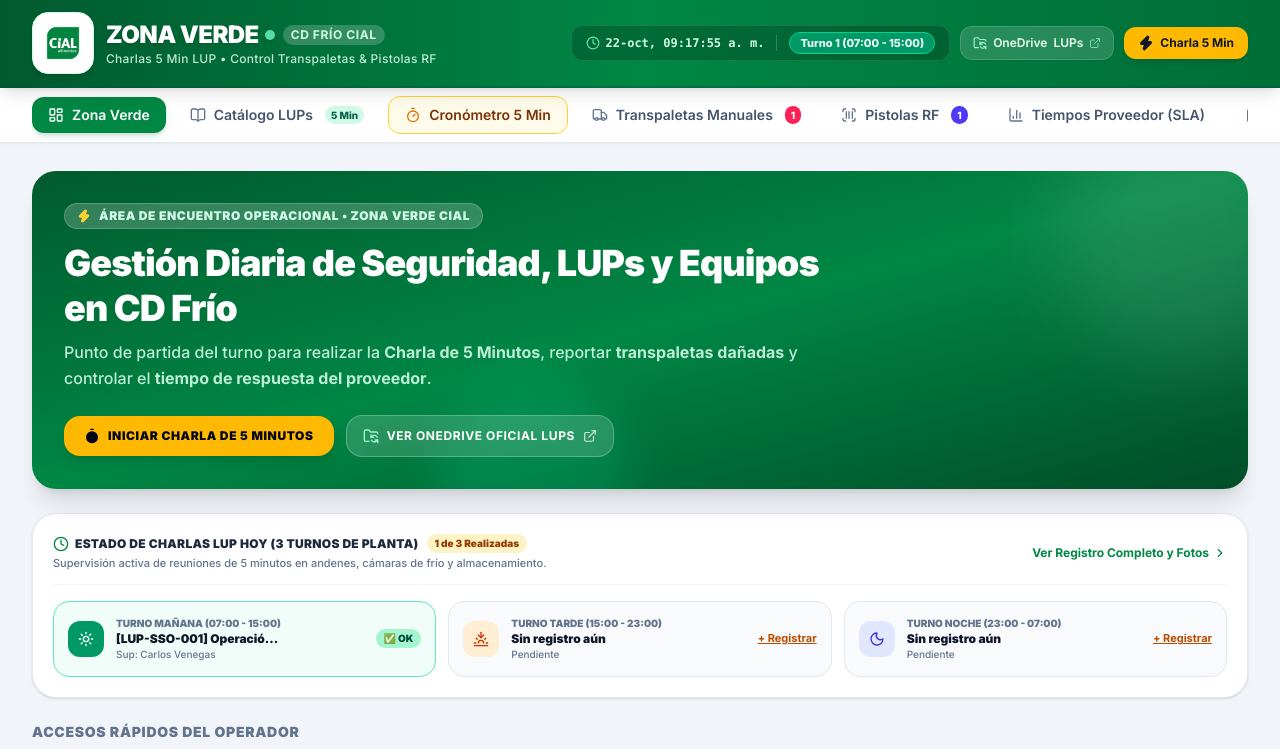
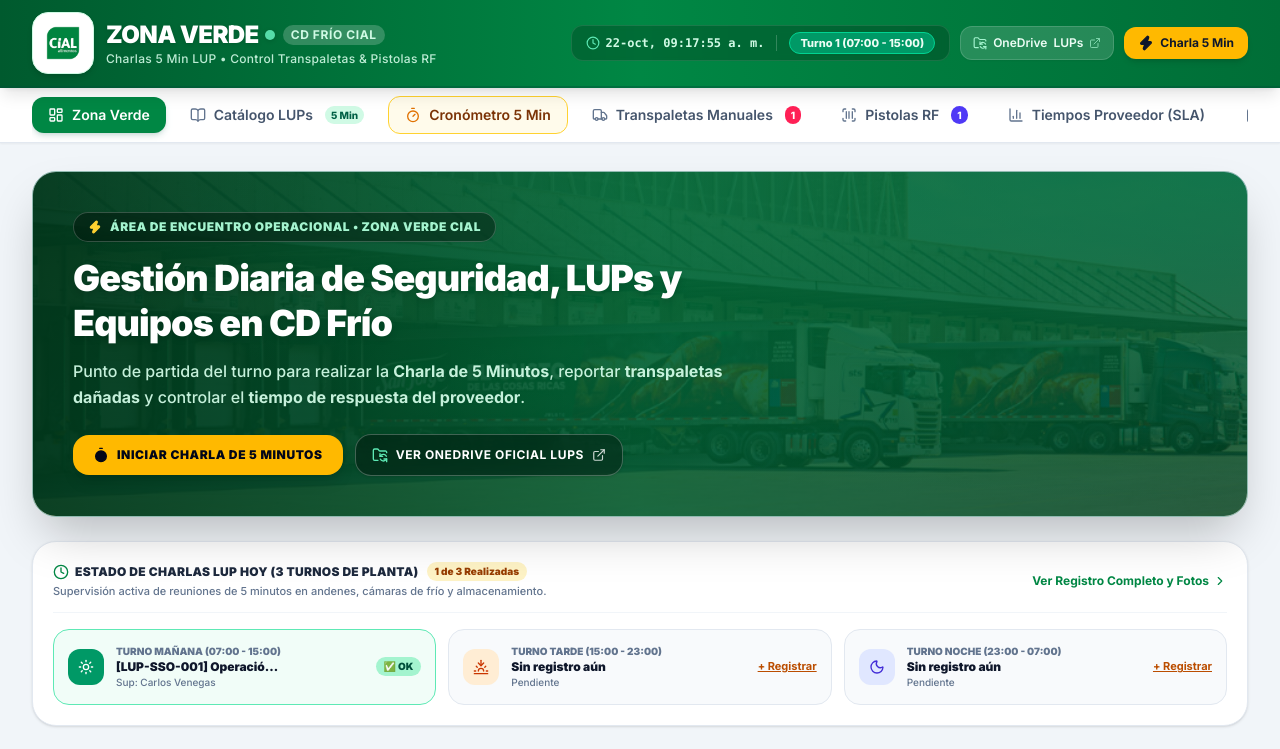
Before and after one commit to Reinvik/nexus-zona-verde, a React (Vite) app: page / in a window 1280 px wide. Shown: the top 749 px of the page. Built offline with nearby package versions, Linux system fonts and the light colour scheme.

Commit message:
feat: add blended CIAL CD background image to hero banners with green gradient overlay

```diff
--- a/src/components/Dashboard.tsx
+++ b/src/components/Dashboard.tsx
@@ -23,6 +23,7 @@
 import { LupItem, CharlaSession, PalletJackReport, RfScannerReport, MainTab } from '../types';
 import { ARIEL_ONEDRIVE_URL } from '../data/seedData';
 import { calculateElapsedHours, formatDurationHuman, getSlaHealth } from '../services/storage';
+import cdCialBg from '../assets/cd-cial-bg.png';
 
 interface DashboardProps {
   lups: LupItem[];
@@ -66,31 +67,40 @@
   return (
     <div className="space-y-6 pb-12">
 
-      {/* Zona Verde Hero Banner */}
-      <div className="bg-gradient-to-br from-[#005a2e] via-[#008744] to-[#004d27] rounded-3xl p-6 sm:p-8 text-white shadow-xl relative overflow-hidden">
-        {/* Subtle decorative circles */}
-        <div className="absolute top-0 right-0 -mr-16 -mt-16 w-64 h-64 rounded-full bg-white/10 blur-2xl pointer-events-none" />
-        <div className="absolute bottom-0 left-1/3 -mb-20 w-48 h-48 rounded-full bg-emerald-400/20 blur-xl pointer-events-none" />
+      {/* Zona Verde Hero Banner with CIAL CD Background */}
+      <div className="relative rounded-3xl overflow-hidden shadow-2xl border border-emerald-800/40 min-h-[300px] sm:min-h-[340px] flex items-center">
+        {/* Background Photo of CIAL CD */}
+        <img
+          src={cdCialBg}
+          alt="Centro de Distribución CIAL Alimentos"
+          className="absolute inset-0 w-full h-full object-cover object-[center_35%] scale-105 filter brightness-95"
+        />
 
-        <div className="relative z-10 max-w-3xl">
-          <div className="inline-flex items-center gap-2 bg-white/20 backdrop-blur-xs px-3 py-1 rounded-full text-xs font-black uppercase tracking-wider text-emerald-100 mb-3 border border-white/20">
+        {/* Green Overlay - Balanced tint so text is ultra-readable and image is clearly perceived */}
+        <div className="absolute inset-0 bg-gradient-to-r from-[#00381b]/95 via-[#005a2e]/88 to-[#004222]/82" />
+
+        {/* Radial highlight for depth */}
+        <div className="absolute inset-0 bg-[radial-gradient(ellipse_at_top_right,rgba(0,168,84,0.35),transparent_70%)]" />
+
+        <div className="relative z-10 p-6 sm:p-10 max-w-3xl">
+          <div className="inline-flex items-center gap-2 bg-black/35 backdrop-blur-md px-3.5 py-1.5 rounded-full text-xs font-black uppercase tracking-wider text-emerald-200 mb-3.5 border border-white/20 shadow-xs">
             <Zap className="w-3.5 h-3.5 fill-current text-amber-300" />
             <span>Área de Encuentro Operacional • Zona Verde CIAL</span>
           </div>
 
-          <h1 className="text-2xl sm:text-4xl font-black tracking-tight text-white mb-2 leading-tight">
+          <h1 className="text-2xl sm:text-4xl font-black tracking-tight text-white mb-3 leading-tight drop-shadow-md">
             Gestión Diaria de Seguridad, LUPs y Equipos en CD Frío
           </h1>
-          <p className="text-sm sm:text-base text-emerald-100/90 font-medium leading-relaxed mb-6">
+          <p className="text-sm sm:text-base text-emerald-100/95 font-medium leading-relaxed mb-6 drop-shadow-xs max-w-2xl">
             Punto de partida del turno para realizar la <strong>Charla de 5 Minutos</strong>, reportar <strong>transpaletas dañadas</strong> y controlar el <strong>tiempo de respuesta del proveedor</strong>.
           </p>
 
           <div className="flex flex-wrap items-center gap-3">
             <button
               onClick={() => onNavigate('charla-timer', featuredLup?.id)}
-              className="bg-amber-400 hover:bg-amber-300 text-slate-950 px-5 py-3 rounded-2xl font-black text-xs uppercase tracking-wider shadow-lg transition transform active:scale-95 flex items-center gap-2 cursor-pointer"
+              className="bg-amber-400 hover:bg-amber-300 active:scale-95 text-slate-950 px-5 py-3 rounded-2xl font-black text-xs uppercase tracking-wider shadow-lg transition flex items-center gap-2 cursor-pointer font-sans"
             >
-              <Timer className="w-4 h-4 fill-current" />
+              <Timer className="w-4 h-4 fill-current text-slate-950" />
               <span>Iniciar Charla de 5 Minutos</span>
             </button>
 
@@ -98,9 +108,9 @@
               href={ARIEL_ONEDRIVE_URL}
               target="_blank"
               rel="noopener noreferrer"
-              className="bg-white/15 hover:bg-white/25 border border-white/25 text-white px-4 py-3 rounded-2xl font-bold text-xs uppercase tracking-wider transition flex items-center gap-2 cursor-pointer group"
+              className="bg-black/35 hover:bg-black/50 backdrop-blur-md border border-white/25 text-white px-4 py-3 rounded-2xl font-bold text-xs uppercase tracking-wider transition flex items-center gap-2 cursor-pointer group shadow-sm"
             >
-              <FolderSync className="w-4 h-4 text-emerald-200 group-hover:rotate-45 transition-transform" />
+              <FolderSync className="w-4 h-4 text-emerald-300 group-hover:rotate-45 transition-transform" />
               <span>Ver OneDrive Oficial LUPs</span>
               <ExternalLink className="w-3.5 h-3.5 opacity-80" />
             </a>
--- a/src/components/LupCatalog.tsx
+++ b/src/components/LupCatalog.tsx
@@ -21,6 +21,7 @@
 import { ARIEL_ONEDRIVE_URL } from '../data/seedData';
 import { saveLup } from '../services/storage';
 import { compressImageFile } from '../utils/imageCompressor';
+import cdCialBg from '../assets/cd-cial-bg.png';
 
 interface LupCatalogProps {
   lups: LupItem[];
@@ -190,24 +191,37 @@
   return (
     <div className="space-y-6 pb-12">
 
-      {/* Hero Banner with OneDrive highlight */}
-      <div className="bg-gradient-to-r from-emerald-800 via-[#008744] to-teal-800 rounded-3xl p-6 sm:p-8 text-white shadow-xl relative overflow-hidden">
-        <div className="relative z-10 max-w-3xl">
-          <div className="inline-flex items-center gap-2 bg-white/20 backdrop-blur-xs px-3 py-1 rounded-full text-xs font-black uppercase tracking-wider text-emerald-100 mb-3">
-            <BookOpen className="w-3.5 h-3.5" />
+      {/* Hero Banner with CIAL CD Background */}
+      <div className="relative rounded-3xl overflow-hidden shadow-2xl border border-emerald-800/40 min-h-[280px] sm:min-h-[320px] flex items-center">
+        {/* Background Photo of CIAL CD */}
+        <img
+          src={cdCialBg}
+          alt="Centro de Distribución CIAL Alimentos"
+          className="absolute inset-0 w-full h-full object-cover object-[center_35%] scale-105 filter brightness-95"
+        />
+
+        {/* Green Overlay - Balanced tint so text is ultra-readable and image is clearly perceived */}
+        <div className="absolute inset-0 bg-gradient-to-r from-[#00381b]/95 via-[#005a2e]/88 to-[#004222]/82" />
+
+        {/* Radial highlight for depth */}
+        <div className="absolute inset-0 bg-[radial-gradient(ellipse_at_top_right,rgba(0,168,84,0.35),transparent_70%)]" />
+
+        <div className="relative z-10 p-6 sm:p-10 max-w-3xl">
+          <div className="inline-flex items-center gap-2 bg-black/35 backdrop-blur-md px-3.5 py-1.5 rounded-full text-xs font-black uppercase tracking-wider text-emerald-200 mb-3.5 border border-white/20 shadow-xs">
+            <BookOpen className="w-3.5 h-3.5 text-emerald-300" />
             <span>Biblioteca Operacional de LUPs con Fotos Do / Don't</span>
           </div>
-          <h2 className="text-2xl sm:text-3xl font-black tracking-tight text-white mb-2">
+          <h2 className="text-2xl sm:text-3xl font-black tracking-tight text-white mb-2.5 drop-shadow-md">
             Lecciones de Un Punto (LUP) para Charlas de 5 Minutos
           </h2>
-          <p className="text-sm sm:text-base text-emerald-100/90 font-medium leading-relaxed mb-6">
+          <p className="text-sm sm:text-base text-emerald-100/95 font-medium leading-relaxed mb-6 drop-shadow-xs max-w-2xl">
             Crea y consulta lecciones visuales con <strong>fotos de Caso Correcto ✅</strong> y <strong>Caso Incorrecto ❌</strong> para capacitar a los operadores en terreno.
           </p>
 
           <div className="flex flex-wrap items-center gap-3">
             <button
               onClick={() => setShowNewModal(true)}
-              className="inline-flex items-center gap-2 bg-amber-400 hover:bg-amber-300 text-slate-950 px-5 py-3 rounded-2xl font-black text-xs uppercase tracking-wider shadow-lg transition transform active:scale-95 cursor-pointer"
+              className="inline-flex items-center gap-2 bg-amber-400 hover:bg-amber-300 text-slate-950 px-5 py-3 rounded-2xl font-black text-xs uppercase tracking-wider shadow-lg transition transform active:scale-95 cursor-pointer font-sans"
             >
               <Plus className="w-4 h-4 fill-current text-slate-950" />
               <span>Crear Nueva LUP (con Fotos)</span>
@@ -217,9 +231,9 @@
               href={ARIEL_ONEDRIVE_URL}
               target="_blank"
               rel="noopener noreferrer"
-              className="inline-flex items-center gap-2 bg-white/20 hover:bg-white/30 text-white border border-white/20 px-4 py-3 rounded-2xl font-bold text-xs uppercase tracking-wider transition cursor-pointer"
+              className="inline-flex items-center gap-2 bg-black/35 hover:bg-black/50 backdrop-blur-md text-white border border-white/25 px-4 py-3 rounded-2xl font-bold text-xs uppercase tracking-wider transition cursor-pointer group shadow-sm"
             >
-              <FolderSync className="w-4 h-4 text-emerald-200" />
+              <FolderSync className="w-4 h-4 text-emerald-300 group-hover:rotate-45 transition-transform" />
               <span>OneDrive Oficial CIAL (Ariel Mella)</span>
               <ExternalLink className="w-3.5 h-3.5 text-emerald-200" />
             </a>
```
Also changed, not shown: public/cd-cial-bg.png (added), src/assets/cd-cial-bg.png (added).
